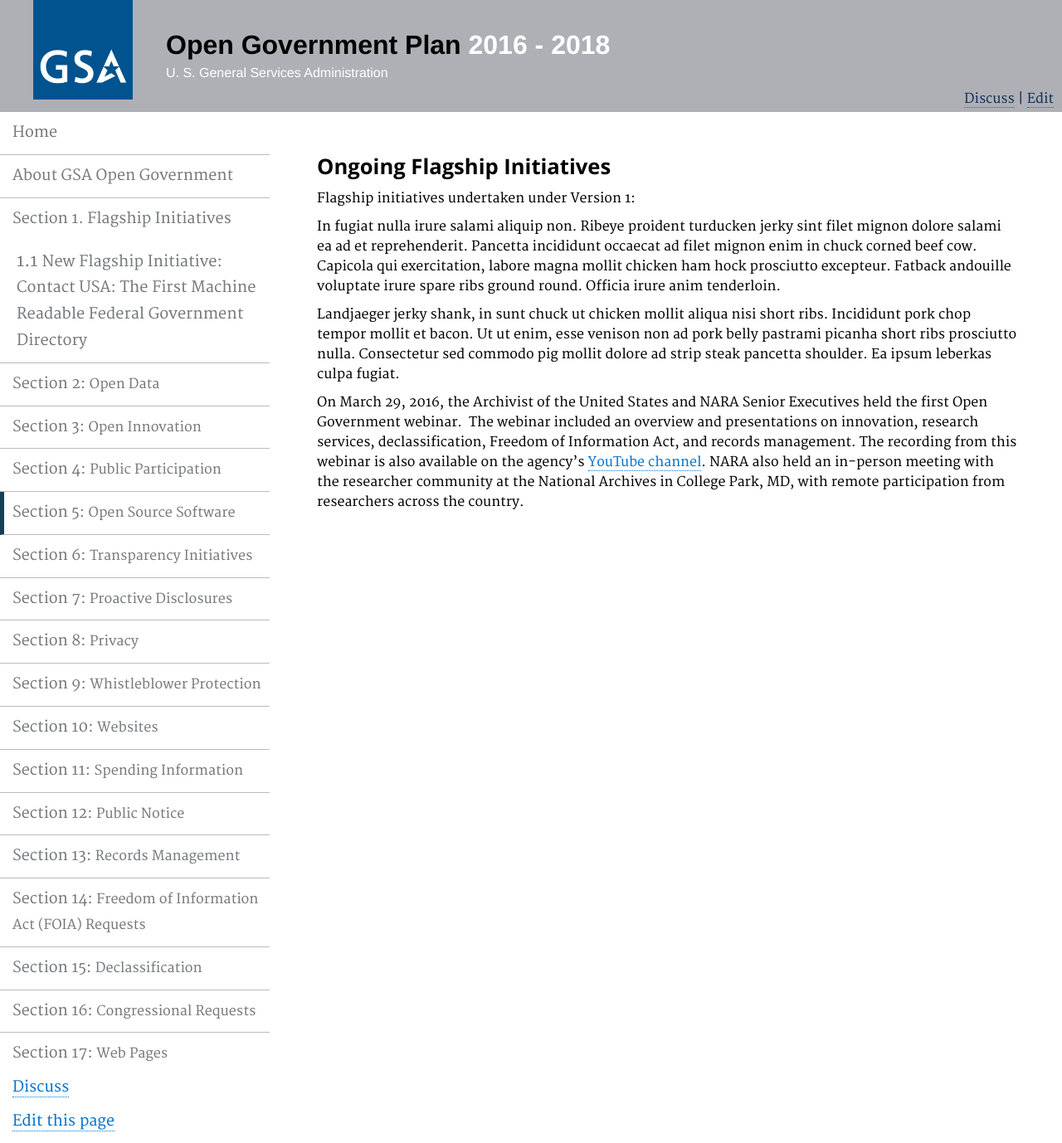
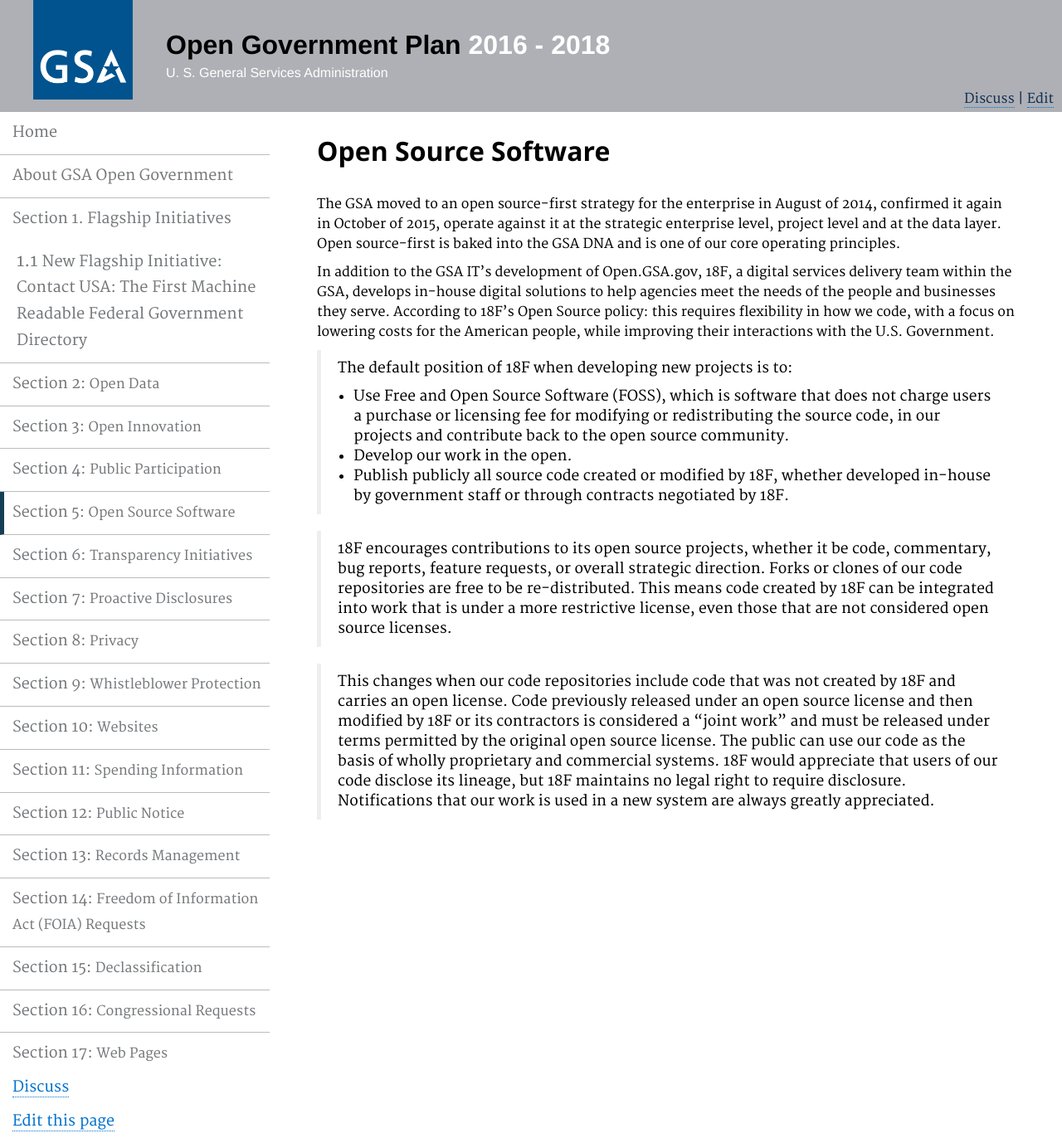
Before and after one commit to GSA/opengovplan, a Jekyll site: the page built from pages/opensource.md, in a window 1280 px wide. Shown: the whole page at 83% size. Built offline with Jekyll 4.4.1, drawn with Linux system fonts in a browser that asks for light colours.

Commit message:
Update opensource.md

```diff
--- a/pages/opensource.md
+++ b/pages/opensource.md
@@ -5,14 +5,18 @@
 description: ""
 ---
 
-### Ongoing Flagship Initiatives
+# Open Source Software
 
+The GSA moved to an open source-first strategy for the enterprise in August of 2014, confirmed it again in October of 2015, operate against it at the strategic enterprise level, project level and at the data layer. Open source-first is baked into the GSA DNA and is one of our core operating principles.
 
-<p>Flagship initiatives undertaken under Version 1:</p>
+In addition to the GSA IT’s development of Open.GSA.gov, 18F, a digital services delivery team within the GSA, develops in-house digital solutions to help agencies meet the needs of the people and businesses they serve.
+According to 18F’s Open Source policy: this requires flexibility in how we code, with a focus on lowering costs for the American people, while improving their interactions with the U.S. Government.
 
-<p>In fugiat nulla irure salami aliquip non. Ribeye proident turducken jerky sint filet mignon dolore salami ea ad et reprehenderit. Pancetta incididunt occaecat ad filet mignon enim in chuck corned beef cow. Capicola qui exercitation, labore magna mollit chicken ham hock prosciutto excepteur. Fatback andouille voluptate irure spare ribs ground round. Officia irure anim tenderloin.</p>
+>The default position of 18F when developing new projects is to:
+> - Use Free and Open Source Software (FOSS), which is software that does not charge users a purchase or licensing fee for modifying or redistributing the source code, in our projects and contribute back to the open source community.
+- Develop our work in the open.
+- Publish publicly all source code created or modified by 18F, whether developed in-house by government staff or through contracts negotiated by 18F.
 
+> 18F encourages contributions to its open source projects, whether it be code, commentary, bug reports, feature requests, or overall strategic direction. Forks or clones of our code repositories are free to be re-distributed. This means code created by 18F can be integrated into work that is under a more restrictive license, even those that are not considered open source licenses.
 
-<p>Landjaeger jerky shank, in sunt chuck ut chicken mollit aliqua nisi short ribs. Incididunt pork chop tempor mollit et bacon. Ut ut enim, esse venison non ad pork belly pastrami picanha short ribs prosciutto nulla. Consectetur sed commodo pig mollit dolore ad strip steak pancetta shoulder. Ea ipsum leberkas culpa fugiat.</p>
-
-<p>On March 29, 2016, the Archivist of the United States and NARA Senior Executives held the first Open Government webinar.&nbsp; The webinar included an overview and presentations on innovation, research services, declassification, Freedom of Information Act, and records management. The recording from this webinar is also available on the agency’s <a href="https://www.youtube.com/watch?v=DYVp1pmIZZI">YouTube channel</a>. NARA also held an in-person meeting with the researcher community at the National Archives in College Park, MD, with remote participation from researchers across the country.</p>
+> This changes when our code repositories include code that was not created by 18F and carries an open license. Code previously released under an open source license and then modified by 18F or its contractors is considered a "joint work" and must be released under terms permitted by the original open source license. The public can use our code as the basis of wholly proprietary and commercial systems. 18F would appreciate that users of our code disclose its lineage, but 18F maintains no legal right to require disclosure. Notifications that our work is used in a new system are always greatly appreciated.
```
